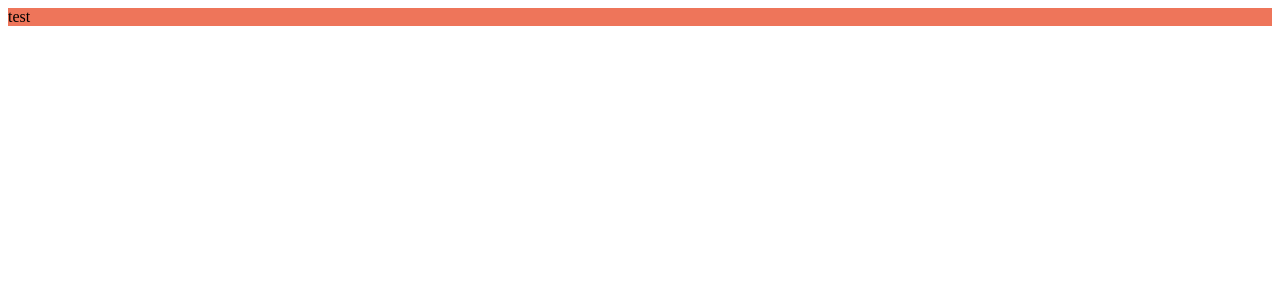
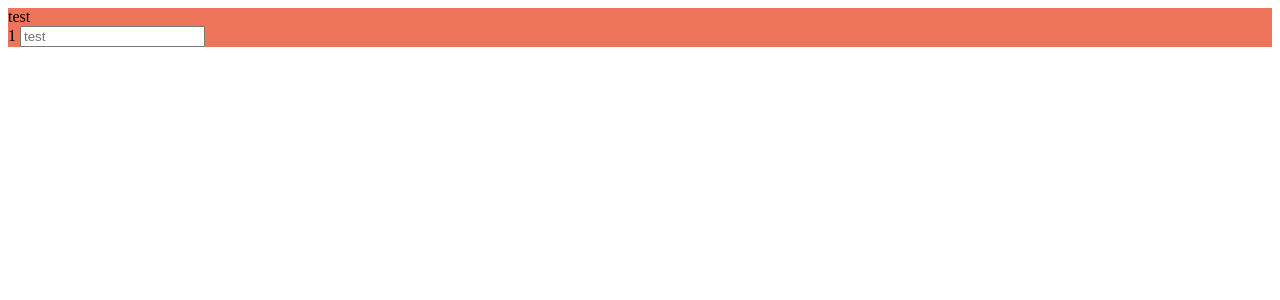
Before and after one commit to bsepiolo/Haysen, a Nuxt app: page / in a window 1280 px wide. Shown: the top 300 px of the page. Built offline with nearby package versions, Linux system fonts and the light colour scheme.

Commit message:
skeleton

```diff
--- /dev/null
+++ b/components/TextBox.vue
@@ -0,0 +1,16 @@
+<template>
+  <div>
+    {{ type }}
+    <input :type="type" :name="name" :placeholder="placeholder" />
+  </div>
+</template>
+<script setup lang="ts">
+import { ref } from 'vue'
+defineProps<{
+  type: string
+  name: string
+  placeholder: string
+}>()
+
+const count = ref(0)
+</script>
--- a/pages/index.vue
+++ b/pages/index.vue
@@ -1,9 +1,15 @@
 <template>
   <div class="test">
-    <div class="test__title">test</div>
+    <div class="test__title">
+      test
+
+      <TextBox name="test" type="1" placeholder="test" />
+    </div>
   </div>
 </template>
-<script setup></script>
+<script setup lang="ts">
+import TextBox from '@/components/TextBox.vue'
+</script>
 <style lang="scss" scoped>
 .test {
   &__title {
```
